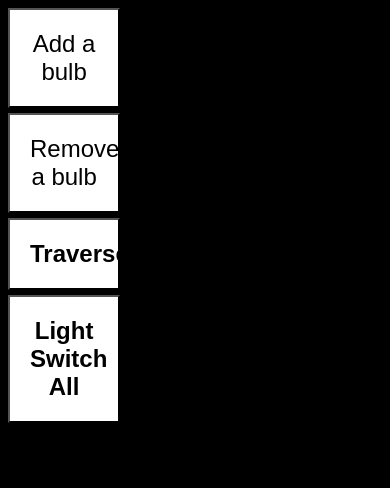
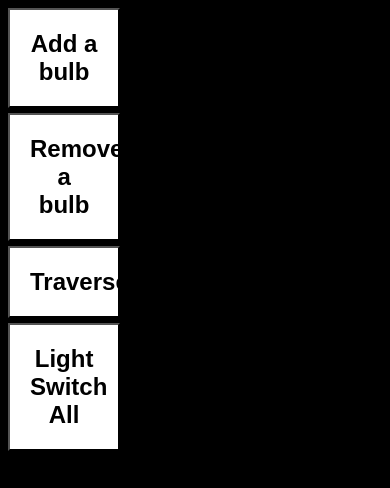
Before and after one commit to AdrianDubach/.github.io, a plain HTML site: page index.html in a window 390 px wide. Drawn offline with nearby package versions, Linux system fonts and the light colour scheme.

Commit message:
Update index.html

```diff
--- a/index.html
+++ b/index.html
@@ -16,6 +16,7 @@
             display: block;
             padding: 20px;
             font-size: x-large;
+            font-weight:bold;
         }
 
 
@@ -25,8 +26,8 @@
 <body>
     <button id="addBulb">Add a bulb</button>
     <button id="removeBulb">Remove a bulb</button>
-    <button id="traverse"><b>Traverse</b></button>
-    <button id="toggleAll"><b>Light Switch All</b></button>
+    <button id="traverse">Traverse</button>
+    <button id="toggleAll">Light Switch All</button>
 
     <div id="imgContainer">
 
```
